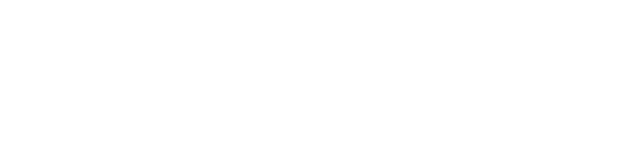
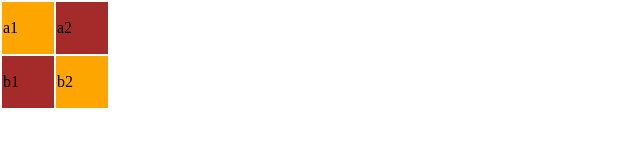
Before and after one commit to wilsonrocks/simuchess-web-client, a plain HTML site: page index.html in a window 1280 px wide. Shown: the whole page, without its empty margins (0-640 px from the left). Drawn offline with Linux system fonts and the light colour scheme.

Commit message:
uses a table for squares

```diff
--- a/css/main.css
+++ b/css/main.css
@@ -0,0 +1,25 @@
+.board {
+
+}
+
+
+.square {
+    width: 50px;
+    height: 50px;
+}
+
+td {
+    border: none;
+}
+
+tr:nth-child(even) td:nth-child(even),
+tr:nth-child(odd) td:nth-child(odd) {
+    background-color: orange;
+}
+
+tr:nth-child(odd) td:nth-child(even),
+tr:nth-child(even) td:nth-child(odd)
+{
+
+    background-color: brown;
+}
--- a/index.html
+++ b/index.html
@@ -4,12 +4,22 @@
     <meta charset="UTF-8">
     <meta name="viewport" content="width=device-width, initial-scale=1.0">
     <meta http-equiv="X-UA-Compatible" content="ie=edge">
-    <title>Document</title>
     <link rel="stylesheet" href="css/normalize.css">
     <link rel="stylesheet" href="css/main.css">
+    <title>Will this be a Simuchess client?</title>
 </head>
 <body>
 
+    <table class="board">
+        <tr class="row">
+            <td class="square">a1</td>
+            <td class="square">a2</td>
+        </tr>
+        <tr class="row">
+            <td class="square">b1</td>
+            <td class="square">b2</td>
+        </tr>
+    </table>
 
 <script src="js/simuchess.js"></script>
 </body>
```
